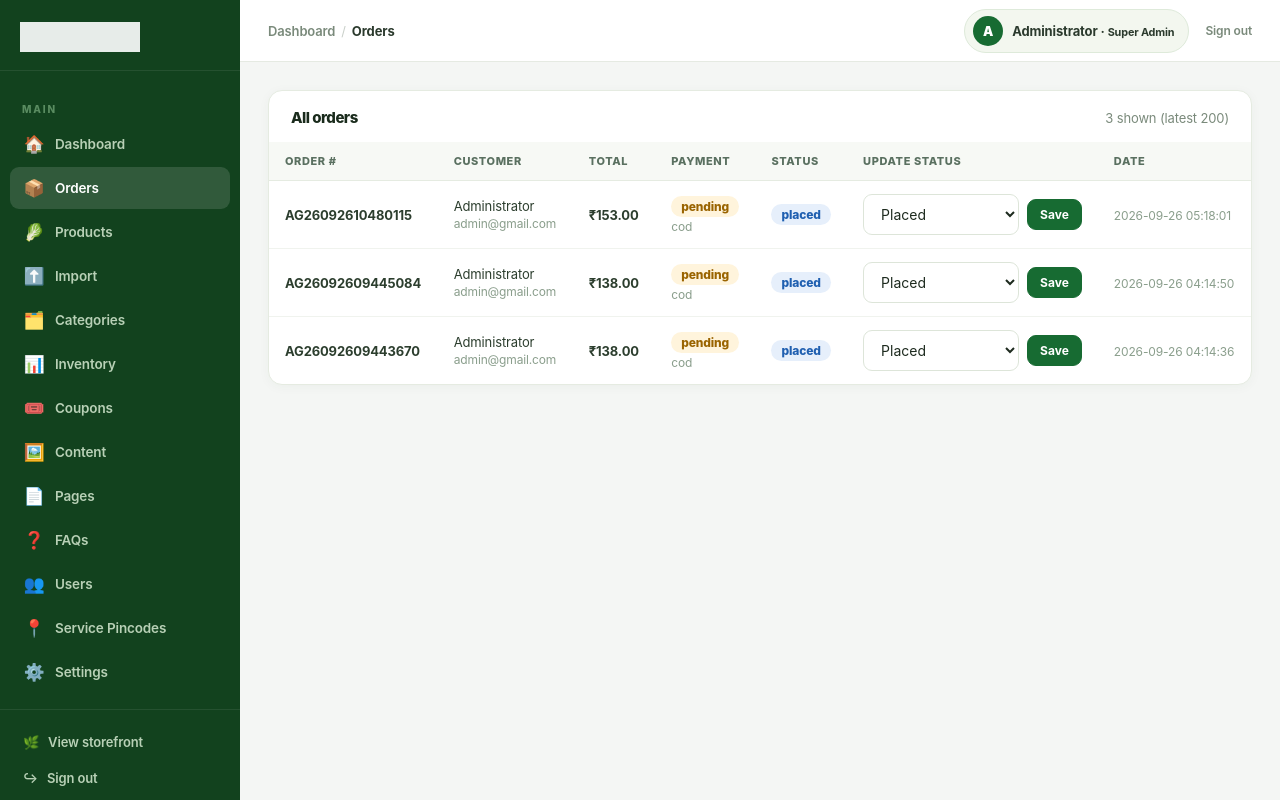
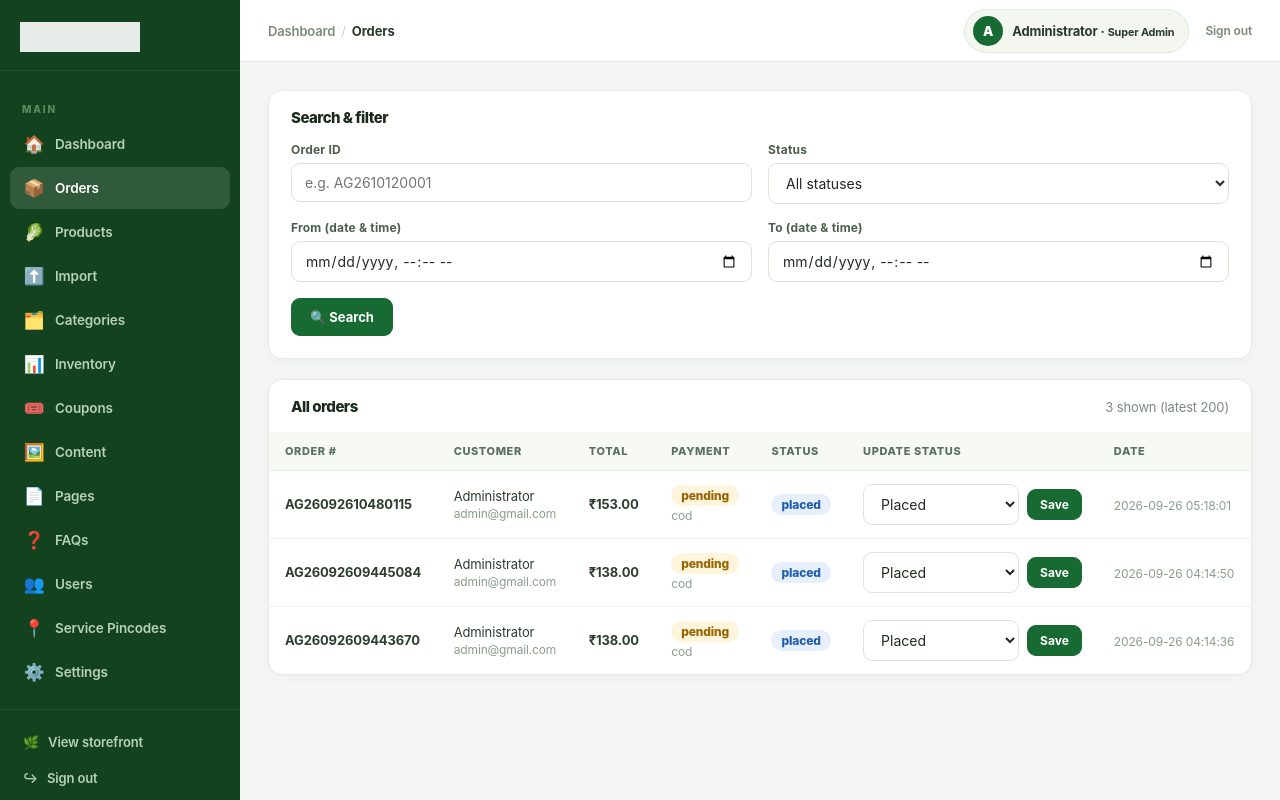
Before and after one commit to mukeshchauhan2010-create/Aapki-grover-, a PHP site: page /aapkigrocery/admin/orders.php in a window 1280 px wide. Run offline with PHP 8.4, Linux system fonts and the light colour scheme; a user stored in the database is signed in; data comes from the database, SQL or seed files in the repository; some libraries are stand-ins or nearby versions.

Commit message:
Admin orders: add search/filter by order ID, status, and date-time range

```diff
--- a/admin/orders.php
+++ b/admin/orders.php
@@ -12,13 +12,30 @@ if ($_SERVER['REQUEST_METHOD'] === 'POST' && verify_csrf($_POST['csrf'] ?? null)
     redirect('admin/orders.php');
 }
 
-$orders = $pdo->query(
+$statusOptions = ['placed','confirmed','packed','out_for_delivery','delivered','cancelled','returned'];
+
+// ── Filters ──────────────────────────────────────────────────
+$fOrder  = trim($_GET['q'] ?? '');
+$fStatus = trim($_GET['status'] ?? '');
+$fFrom   = trim($_GET['from'] ?? '');   // YYYY-MM-DD or YYYY-MM-DDTHH:MM
+$fTo     = trim($_GET['to'] ?? '');
+
+$where = []; $params = [];
+if ($fOrder !== '')  { $where[] = 'o.order_no LIKE ?'; $params[] = '%'.$fOrder.'%'; }
+if ($fStatus !== '' && in_array($fStatus, $statusOptions, true)) { $where[] = 'o.status = ?'; $params[] = $fStatus; }
+if ($fFrom !== '')   { $where[] = 'o.created_at >= ?'; $params[] = str_replace('T', ' ', $fFrom).(strlen($fFrom) <= 10 ? ' 00:00:00' : ':00'); }
+if ($fTo !== '')     { $where[] = 'o.created_at <= ?'; $params[] = str_replace('T', ' ', $fTo).(strlen($fTo) <= 10 ? ' 23:59:59' : ':59'); }
+$whereSql = $where ? (' WHERE '.implode(' AND ', $where)) : '';
+
+$stmt = $pdo->prepare(
     'SELECT o.*, u.name user_name, u.email
-     FROM orders o LEFT JOIN users u ON u.id=o.user_id
-     ORDER BY o.id DESC LIMIT 200'
-)->fetchAll();
-
-$statusOptions = ['placed','confirmed','packed','out_for_delivery','delivered','cancelled','returned'];
+     FROM orders o LEFT JOIN users u ON u.id=o.user_id'
+    .$whereSql.
+    ' ORDER BY o.id DESC LIMIT 200'
+);
+$stmt->execute($params);
+$orders = $stmt->fetchAll();
+$hasFilter = ($fOrder !== '' || $fStatus !== '' || $fFrom !== '' || $fTo !== '');
 
 $adminTitle   = 'Orders';
 $adminSection = 'orders';
@@ -45,10 +62,46 @@ function payment_badge(string $s): string {
 }
 ?>
 
+<!-- ── Search & filters ─────────────────────────────────────── -->
+<div class="ap-card">
+  <div class="ap-card-header"><h2 class="ap-card-title">Search &amp; filter</h2></div>
+  <div class="ap-card-body">
+    <form method="get" class="ap-form">
+      <div class="ap-form-grid">
+        <div class="ap-field">
+          <label class="ap-label">Order ID</label>
+          <input class="ap-input" name="q" value="<?= e($fOrder) ?>" placeholder="e.g. AG2610120001">
+        </div>
+        <div class="ap-field">
+          <label class="ap-label">Status</label>
+          <select class="ap-select" name="status">
+            <option value="">All statuses</option>
+            <?php foreach ($statusOptions as $opt): ?>
+              <option value="<?= $opt ?>" <?= $fStatus === $opt ? 'selected' : '' ?>><?= ucwords(str_replace('_',' ',$opt)) ?></option>
+            <?php endforeach; ?>
+          </select>
+        </div>
+        <div class="ap-field">
+          <label class="ap-label">From (date &amp; time)</label>
+          <input class="ap-input" type="datetime-local" name="from" value="<?= e($fFrom) ?>">
+        </div>
+        <div class="ap-field">
+          <label class="ap-label">To (date &amp; time)</label>
+          <input class="ap-input" type="datetime-local" name="to" value="<?= e($fTo) ?>">
+        </div>
+      </div>
+      <div style="display:flex;gap:8px;">
+        <button class="ap-btn ap-btn-primary">🔍 Search</button>
+        <?php if ($hasFilter): ?><a class="ap-btn" href="<?= url('admin/orders.php') ?>">✕ Clear</a><?php endif; ?>
+      </div>
+    </form>
+  </div>
+</div>
+
 <div class="ap-card">
   <div class="ap-card-header">
-    <h2 class="ap-card-title">All orders</h2>
-    <span style="font-size:13px;color:#7a8a7b;"><?= count($orders) ?> shown (latest 200)</span>
+    <h2 class="ap-card-title"><?= $hasFilter ? 'Filtered orders' : 'All orders' ?></h2>
+    <span style="font-size:13px;color:#7a8a7b;"><?= count($orders) ?> <?= $hasFilter ? 'match(es)' : 'shown (latest 200)' ?></span>
   </div>
   <div class="ap-card-body no-pad">
     <div class="ap-table-wrap">
@@ -65,6 +118,9 @@ function payment_badge(string $s): string {
           </tr>
         </thead>
         <tbody>
+          <?php if (!$orders): ?>
+          <tr><td colspan="7"><span class="ap-hint" style="display:block;padding:14px">No orders match your filters.</span></td></tr>
+          <?php endif; ?>
           <?php foreach ($orders as $o): ?>
           <tr>
             <td><b><?= e($o['order_no']) ?></b></td>
```
